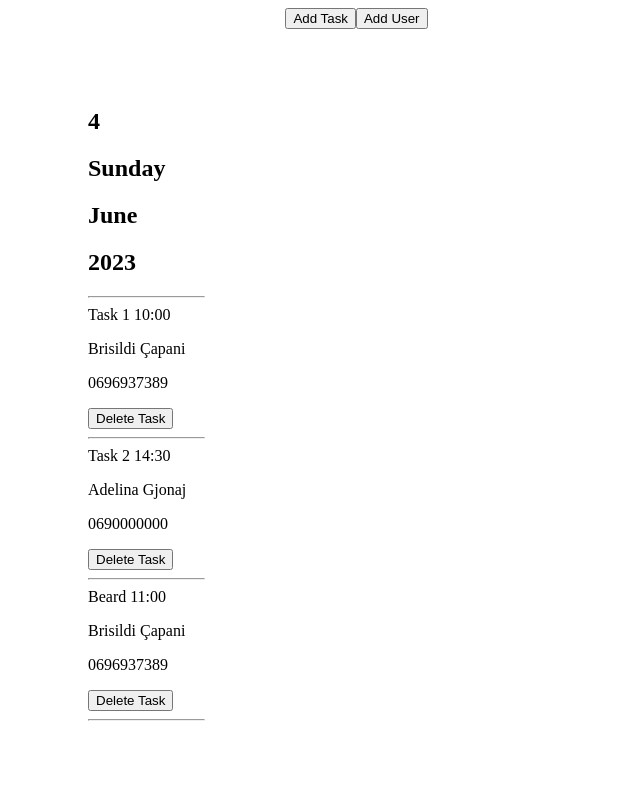
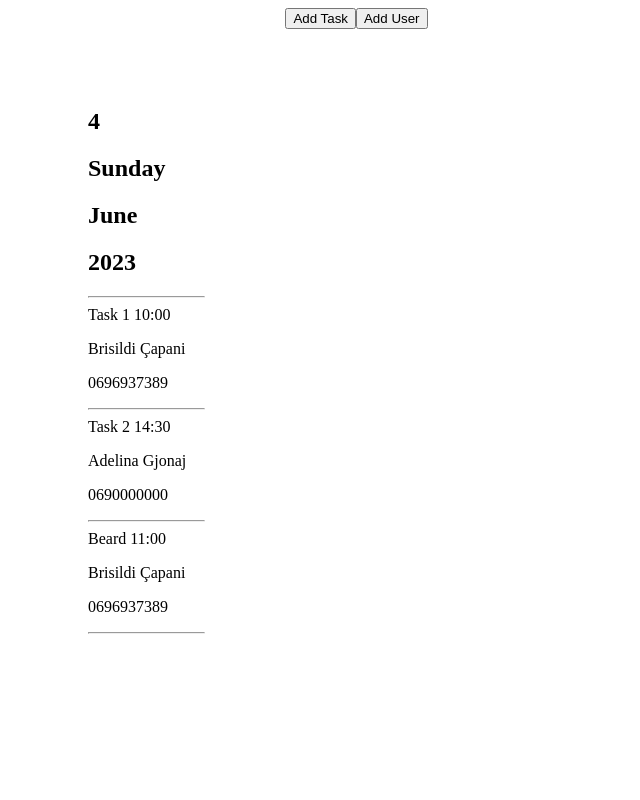
Before and after one commit to SildiCapani/angular-group-project, an Angular app: page / in a window 1280 px wide. Shown: the top 800 px of the page, without its empty margins (0-640 px from the left). Built offline with nearby package versions, Linux system fonts and the light colour scheme; data requests are answered from the project's data file.

Commit message:
day comp update

```diff
--- a/src/app/day/day.component.html
+++ b/src/app/day/day.component.html
@@ -18,7 +18,6 @@
     <p> {{ user.tel }} </p>
   </div>
   </div>
-  <button>Delete Task</button>
   </div>
  <hr>
 </div>
```
